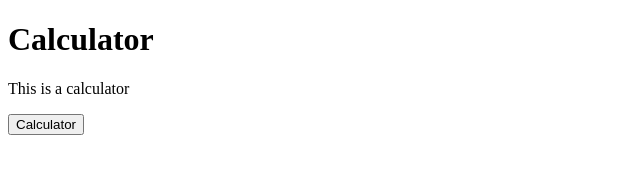
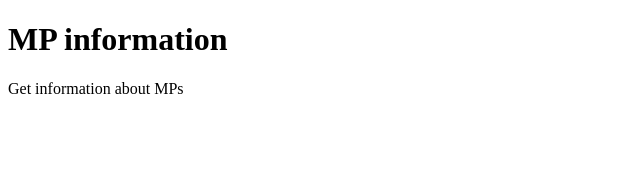
Before and after one commit to enzyness123/parse-xml, a plain HTML site: page index.html in a window 1280 px wide. Shown: the whole page, without its empty margins (0-640 px from the left). Drawn offline with Linux system fonts and the light colour scheme.

Commit message:
Update index.html

```diff
--- a/index.html
+++ b/index.html
@@ -3,20 +3,14 @@
 <head>
     <meta charset="UTF-8">
     <meta name="viewport" content="width=device-width, initial-scale=1.0">
-    <title>Calculator</title>
-    <link rel="stylesheet" href="styles.css">
+    <title>MP Information</title>
 </head>
 <body>
     <div class="container">
-        <h1>Calculator</h1>
+        <h1>MP information</h1>
         <p class="instructions">
-            This is a calculator
+            Get information about MPs
         </p>
-        <button id="start-game">Calculator</button>
-        <div id="game-board" class="game-board">
-            <!-- Cards will be generated here -->
-        </div>
     </div>
-    <script src="script.js"></script>
 </body>
 </html>
```
